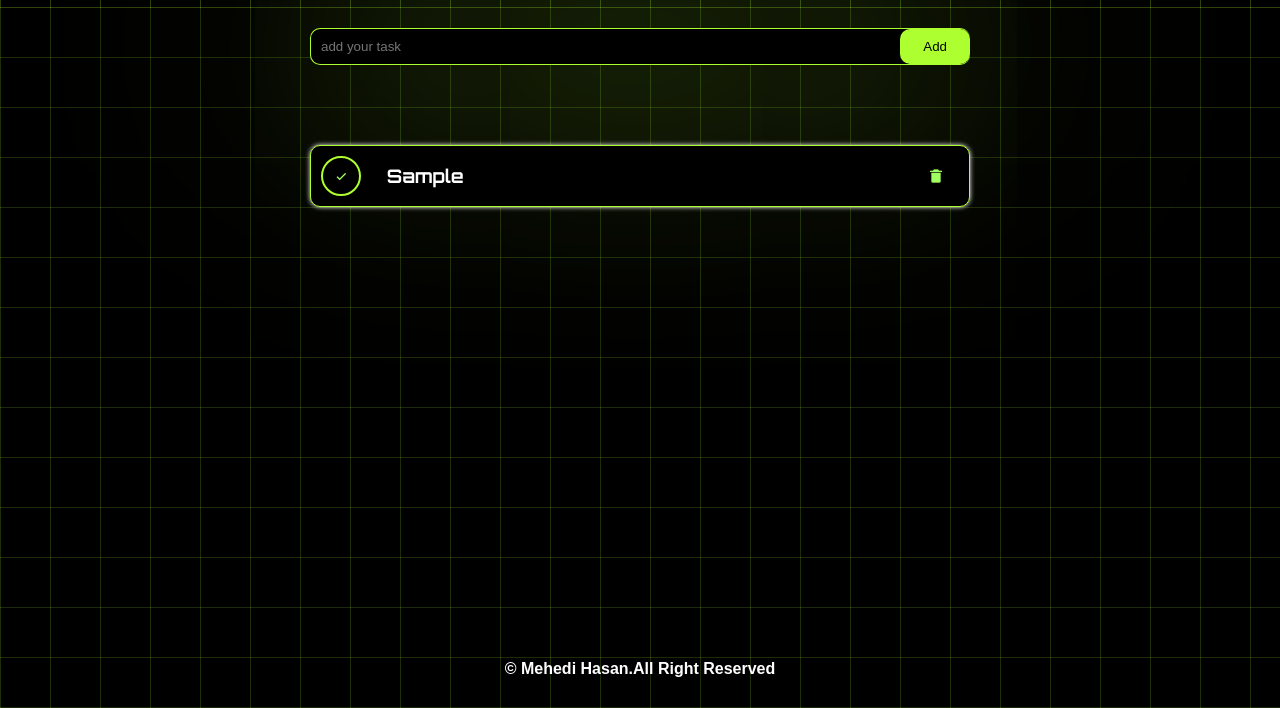
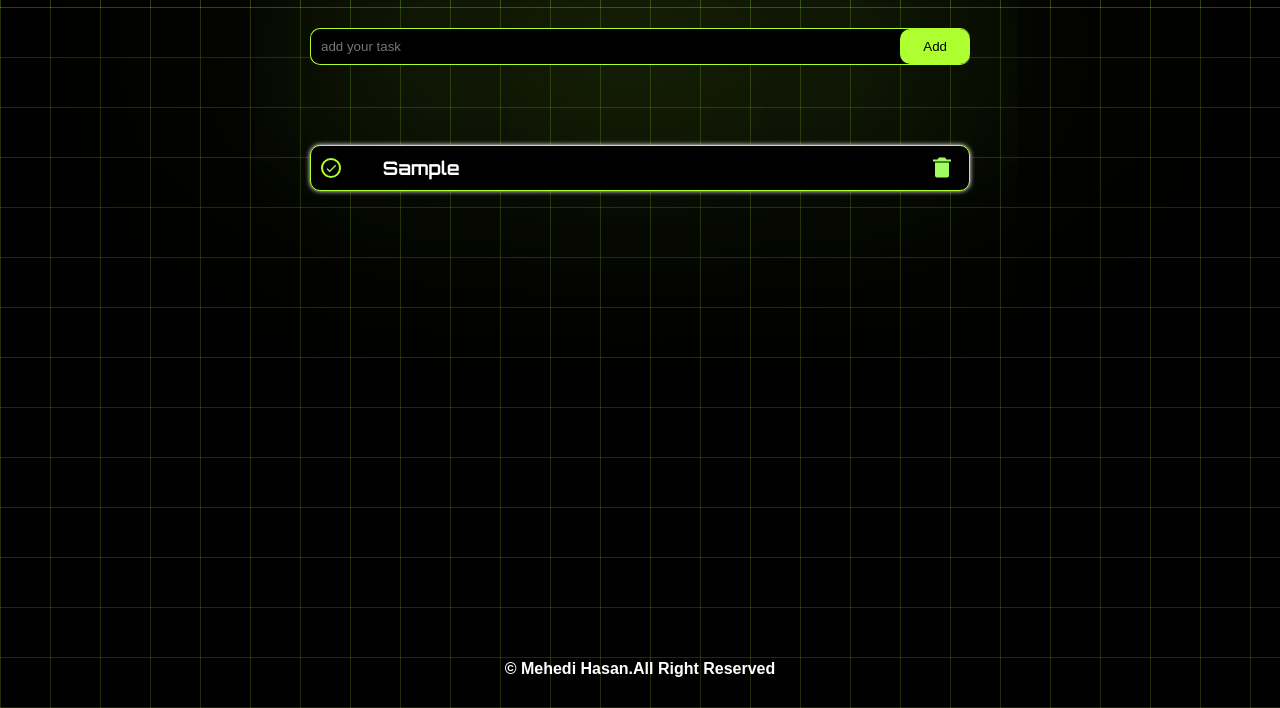
Before and after one commit to Dragonzxy/todo-app, a plain HTML site: page index.html in a window 1280 px wide. Both pictures are taken after typing "Sample" into the empty fields and a click on the button "Add". Shown: the part 92-800 px from the top of the page. Drawn offline with nearby package versions, Linux system fonts and the light colour scheme; a web font is replaced by a local one.

Commit message:
Update style.css

```diff
--- a/style.css
+++ b/style.css
@@ -75,7 +75,7 @@ input::placeholder{
 }
 .delete-icon{
     border: transparent;
-
+font-size:x-large;
     text-align: right;
 
 }
@@ -134,7 +134,7 @@ text-decoration-line: line-through;
     color: rgb(63, 61, 75);
 }
 i{cursor: pointer;
-  padding:10px;
+
     text-decoration: none
     !important;
     margin-right: 5px;
```
